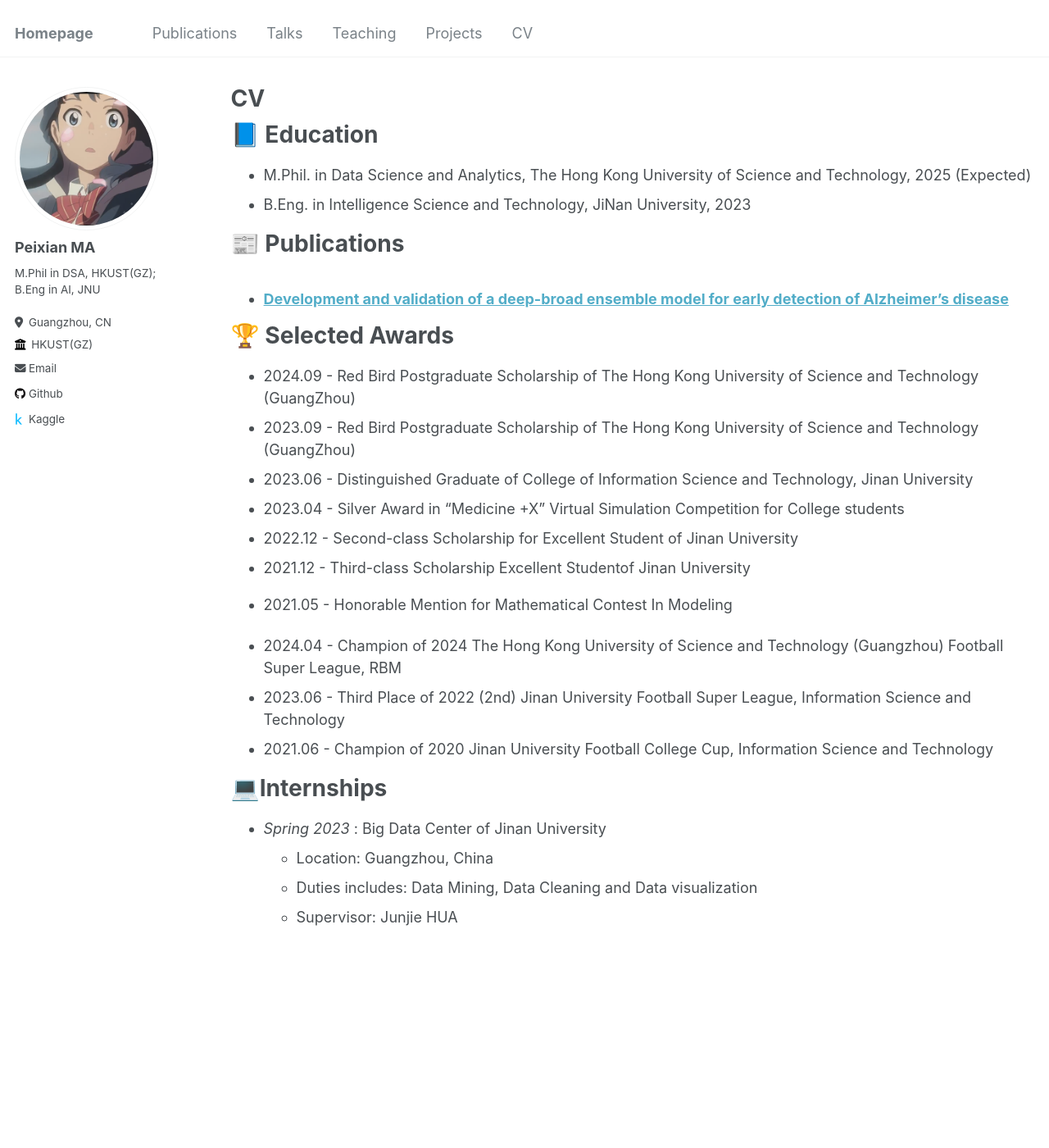
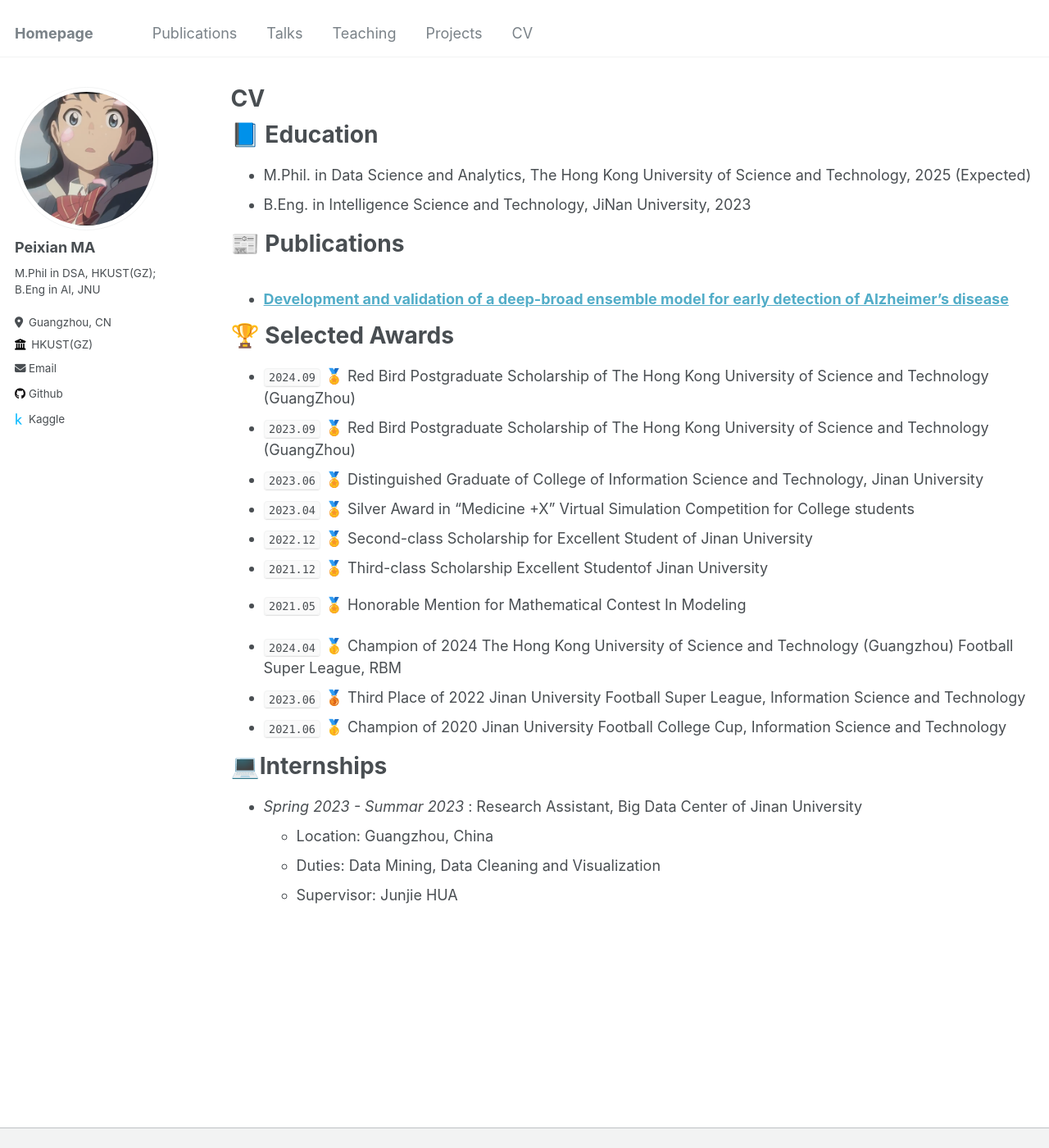
Before and after one commit to MPX0222/MPX0222.github.io, a Jekyll site: the page built from _pages/cv.md, in a window 1280 px wide and 1400 px high. Shown: the whole window at 82% size. Built offline with Jekyll 4.4.1, drawn with Linux system fonts in a browser that asks for light colours.

Commit message:
Update cv

```diff
--- a/_pages/cv.md
+++ b/_pages/cv.md
@@ -22,21 +22,21 @@ redirect_from:
 
 🏆 Selected Awards
 ===
-* 2024.09 - Red Bird Postgraduate Scholarship of The Hong Kong University of Science and Technology (GuangZhou)
-* 2023.09 - Red Bird Postgraduate Scholarship of The Hong Kong University of Science and Technology (GuangZhou)
-* 2023.06 - Distinguished Graduate of College of Information Science and Technology, Jinan University
-* 2023.04 - Silver Award in "Medicine +X" Virtual Simulation Competition for College students
-* 2022.12 - Second-class Scholarship for Excellent Student of Jinan University
-* 2021.12 - Third-class Scholarship Excellent Studentof Jinan University
-* 2021.05 - Honorable Mention for Mathematical Contest In Modeling
+* `2024.09` 🏅 Red Bird Postgraduate Scholarship of The Hong Kong University of Science and Technology (GuangZhou)
+* `2023.09` 🏅 Red Bird Postgraduate Scholarship of The Hong Kong University of Science and Technology (GuangZhou)
+* `2023.06` 🏅 Distinguished Graduate of College of Information Science and Technology, Jinan University
+* `2023.04` 🏅 Silver Award in "Medicine +X" Virtual Simulation Competition for College students
+* `2022.12` 🏅 Second-class Scholarship for Excellent Student of Jinan University
+* `2021.12` 🏅 Third-class Scholarship Excellent Studentof Jinan University
+* `2021.05` 🏅 Honorable Mention for Mathematical Contest In Modeling
 
-* 2024.04 - Champion of 2024 The Hong Kong University of Science and Technology (Guangzhou) Football Super League, RBM
-* 2023.06 - Third Place of 2022 (2nd) Jinan University Football Super League, Information Science and Technology
-* 2021.06 - Champion of 2020 Jinan University Football College Cup, Information Science and Technology
+* `2024.04` 🥇 Champion of 2024 The Hong Kong University of Science and Technology (Guangzhou) Football Super League, RBM
+* `2023.06` 🥉 Third Place of 2022 Jinan University Football Super League, Information Science and Technology
+* `2021.06` 🥇 Champion of 2020 Jinan University Football College Cup, Information Science and Technology
 
 💻Internships
 ======
-* *Spring 2023* : Big Data Center of Jinan University
+* *Spring 2023 - Summar 2023* : Research Assistant, Big Data Center of Jinan University
   * Location: Guangzhou, China
-  * Duties includes: Data Mining, Data Cleaning and Data visualization
+  * Duties: Data Mining, Data Cleaning and Visualization
   * Supervisor: Junjie HUA
```
